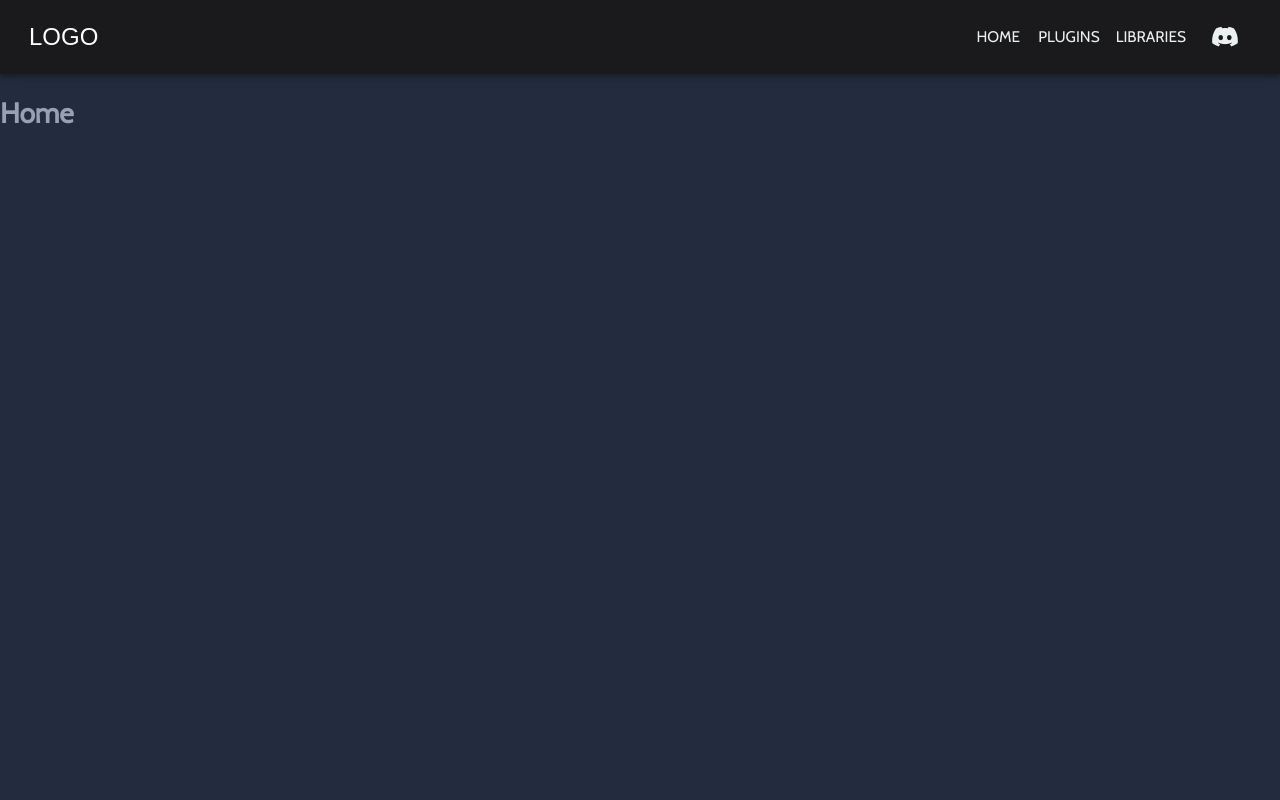
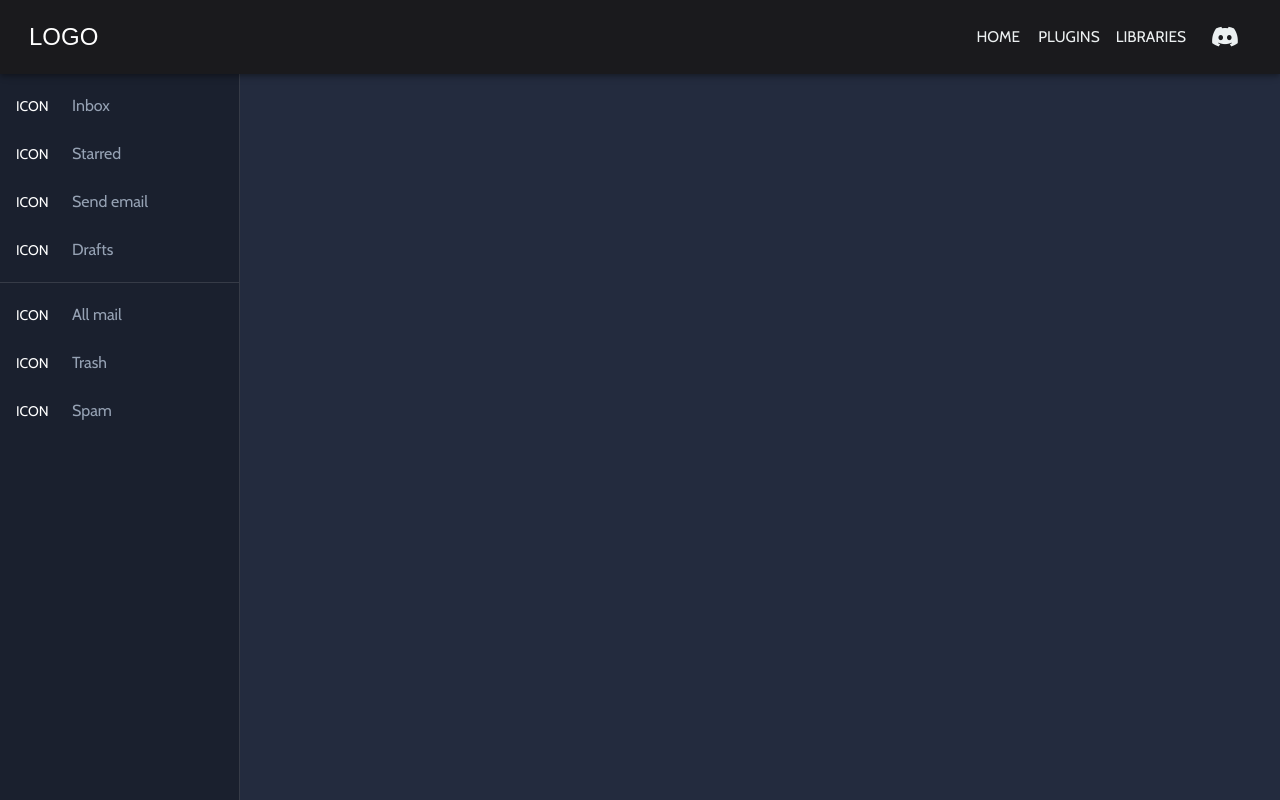
Before and after one commit to TriumphTeam/website, a React (Create React App) app: page /lib/1 in a window 1280 px wide. Built offline with nearby package versions, Linux system fonts and the light colour scheme.

Commit message:
Added sidebar

```diff
--- a/src/App.tsx
+++ b/src/App.tsx
@@ -5,6 +5,7 @@ import {BrowserRouter as Router, Route, Switch} from "react-router-dom"
 import Home from "./pages/Home"
 import {darkTheme} from "./components/theme/DarkTheme"
 import NotFound from "./pages/NotFound"
+import Wiki from "./pages/Wiki"
 
 const baseStyle = makeStyles(theme => ({
   body: {
@@ -17,11 +18,9 @@ function ThemedApp() {
       <Router>
         <Switch>
           <Route path="/" exact component={Home}/>
-          <Route path="/plugin/:name" exact component={Home}/>
-          <Route path="/lib/:name" exact component={Home}/>
 
-          <Route path="/plugin/:name/wiki" component={Home}/>
-          <Route path="/lib/:name/wiki" component={Home}/>
+          <Route path="/plugin/:name" component={Wiki}/>
+          <Route path="/lib/:name" component={Wiki}/>
 
           <Route component={NotFound} />
         </Switch>
--- a/src/components/navigation/NavBar.tsx
+++ b/src/components/navigation/NavBar.tsx
@@ -2,14 +2,13 @@ import React from "react"
 import {makeStyles, withStyles} from "@material-ui/core/styles"
 import AppBar from "@material-ui/core/AppBar"
 import Toolbar from "@material-ui/core/Toolbar"
-import Typography from "@material-ui/core/Typography"
 import Button from "@material-ui/core/Button"
 import IconButton from "@material-ui/core/IconButton"
-//import MenuIcon from "@material-ui/icons/Menu"
 
 const useStyles = makeStyles((theme) => ({
   nav: {
     padding: "5px",
+    zIndex: theme.zIndex.drawer + 1,
   },
   menuButton: {
     marginRight: theme.spacing(2),
@@ -22,11 +21,12 @@ const useStyles = makeStyles((theme) => ({
   },
 }))
 
+// TODO RESPONSIVE
 export default function NavBar() {
   const classes = useStyles()
 
   return (
-      <AppBar position="static" className={classes.nav}>
+      <AppBar position="fixed" className={classes.nav}>
         <Toolbar>
           <IconButton edge="start" className={classes.menuButton} color="inherit" aria-label="menu">
             LOGO
--- /dev/null
+++ b/src/components/sidebar/SideBar.tsx
@@ -0,0 +1,71 @@
+import React from "react"
+import {createStyles, Theme, makeStyles} from "@material-ui/core/styles"
+import Drawer from "@material-ui/core/Drawer"
+import List from "@material-ui/core/List"
+import Divider from "@material-ui/core/Divider"
+import ListItem from "@material-ui/core/ListItem"
+import ListItemIcon from "@material-ui/core/ListItemIcon"
+import ListItemText from "@material-ui/core/ListItemText"
+import Toolbar from "@material-ui/core/Toolbar"
+
+const drawerWidth = 240
+
+const useStyles = makeStyles((theme: Theme) =>
+    createStyles({
+      root: {
+        display: "flex",
+      },
+      toolBar: {
+        marginBottom: "10px",
+      },
+      drawer: {
+        width: drawerWidth,
+        flexShrink: 0,
+      },
+      drawerPaper: {
+        width: drawerWidth,
+      },
+      drawerContainer: {
+        overflow: "auto",
+      },
+      content: {
+        flexGrow: 1,
+        padding: theme.spacing(3),
+      },
+    }),
+)
+
+export default function SideBar() {
+  const classes = useStyles()
+
+  return (
+      <Drawer
+          className={classes.drawer}
+          variant="permanent"
+          classes={{
+            paper: classes.drawerPaper,
+          }}
+      >
+        <Toolbar className={classes.toolBar}/>
+        <div className={classes.drawerContainer}>
+          <List>
+            {["Inbox", "Starred", "Send email", "Drafts"].map((text, index) => (
+                <ListItem button key={text}>
+                  <ListItemIcon>ICON</ListItemIcon>
+                  <ListItemText primary={text}/>
+                </ListItem>
+            ))}
+          </List>
+          <Divider/>
+          <List>
+            {["All mail", "Trash", "Spam"].map((text, index) => (
+                <ListItem button key={text}>
+                  <ListItemIcon>ICON</ListItemIcon>
+                  <ListItemText primary={text}/>
+                </ListItem>
+            ))}
+          </List>
+        </div>
+      </Drawer>
+  )
+}
--- /dev/null
+++ b/src/pages/Wiki.tsx
@@ -0,0 +1,14 @@
+import React from "react"
+import NavBar from "../components/navigation/NavBar"
+import SideBar from "../components/sidebar/SideBar"
+
+export default function Wiki() {
+
+  return (
+      <>
+        <NavBar/>
+        <SideBar/>
+        <h1>WIKI</h1>
+      </>
+  )
+}
```
